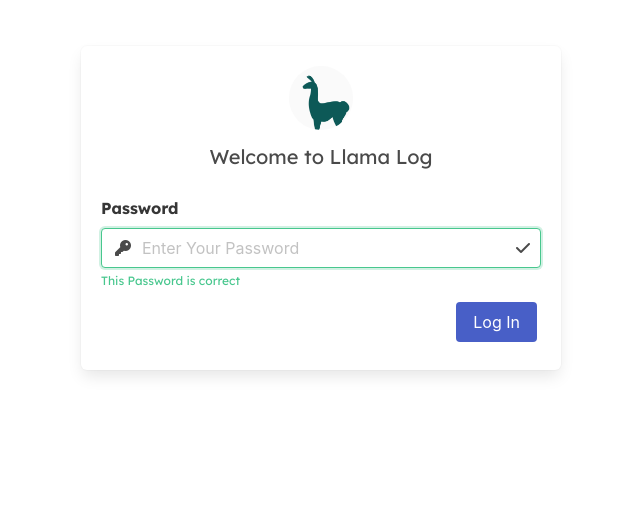
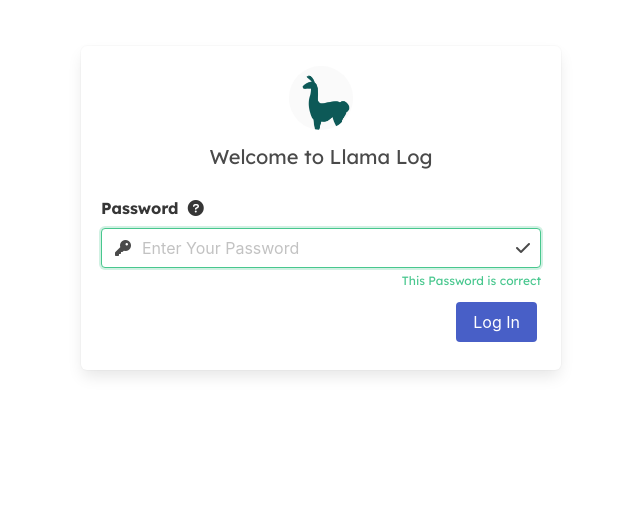
Before and after one commit to KieranSweeden/llama-log, a Flask app: page /password/1 in a window 1280 px wide. Shown: the part 152-682 px from the top of the page, without its empty margins (319-959 px from the left). Run offline with Flask 2, Linux system fonts and the light colour scheme; a database or web service that is not in the repository returns one stand-in record (values such as "Sample title"); some libraries are stand-ins or nearby versions.

Commit message:
Add existing user tooltip

```diff
--- a/templates/password.html
+++ b/templates/password.html
@@ -26,7 +26,9 @@
 
                         {% if existing_user["password"] != "none" %}
                         <div class="field">
-                            <label for="password" class="label">Password</label>
+                            <label for="password" class="label">Password
+                                <i class="fas fa-question-circle" id="password-tooltip"></i>
+                            </label>
                             <div class="control has-icons-left has-icons-right">
                                 <input class="input is-success" id="password" name="password" type="password"
                                     placeholder="Enter Your Password">
@@ -37,7 +39,7 @@
                                     <i class="fas fa-check"></i>
                                 </span>
                             </div>
-                            <p class="help is-success">This Password is correct</p>
+                            <p class="help is-success has-text-right">This Password is correct</p>
                         </div>
 
 
@@ -91,3 +93,18 @@
     </div>
 </div>
 {% endblock %}
+
+{% block js %}
+
+    <!-- Development -->
+    <script src="https://unpkg.com/@popperjs/core@2/dist/umd/popper.min.js"></script>
+    <script src="https://unpkg.com/tippy.js@6/dist/tippy-bundle.umd.js"></script>
+
+    <!-- Production -->
+    <script src="https://unpkg.com/@popperjs/core@2"></script>
+    <script src="https://unpkg.com/tippy.js@6"></script>
+
+    <!-- Tooltips -->
+    <script src="{{ url_for('static', filename='js/tooltips.js') }}"></script>
+
+{% endblock %}
```
